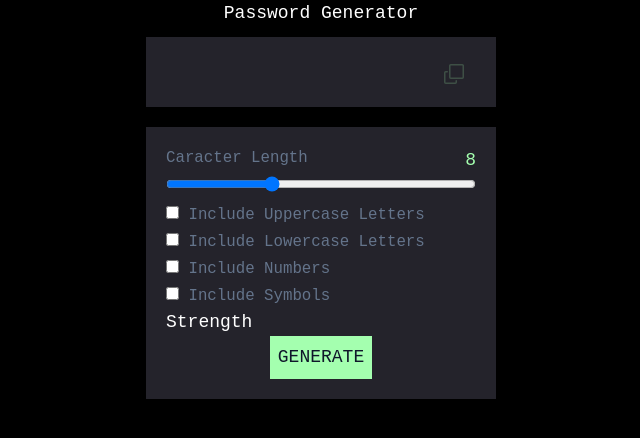
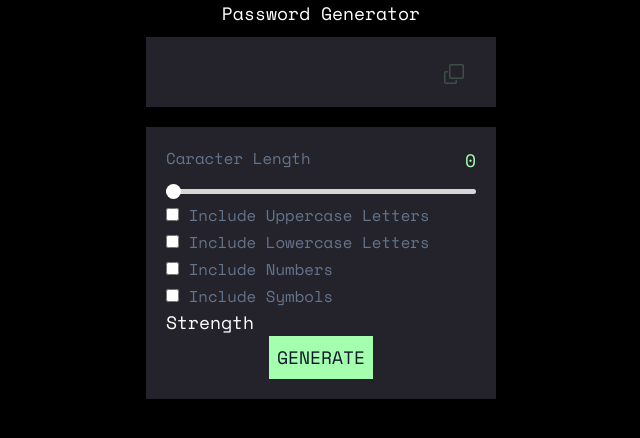
Before and after one commit to RafaeLS85/password-generator, a React (Vite) app: page / in a window 1280 px wide. Shown: the top 438 px of the page, without its empty margins (319-959 px from the left). Built offline with nearby package versions, Linux system fonts and the light colour scheme.

Commit message:
add custom input range

```diff
--- a/src/App.jsx
+++ b/src/App.jsx
@@ -3,6 +3,17 @@ import useGeneratePass from "./hooks/useGeneratePass";
 import styles from "./styles.module.css";
 
 export default function App() {
+
+
+  const slider = document.getElementById("lengthRange");
+
+  slider?.addEventListener("input", () => {
+    let x = slider.value
+    let color = `linear-gradient( 90deg, rgb(117, 252, 117) ${x}%, rgb(214, 214, 214)  ${x}% )`
+    slider.style.background = color;
+ })
+
+//  0 = 0, 20 = 8, 40 = 12, 60 = 16, 80 = 20, 100 = 32
 
   const {
     password,
@@ -13,19 +24,25 @@ export default function App() {
     includeLowerCase,
     setIncludeLowerCase,
     includeNumbers,
-    setIncludeNumbers ,
+    setIncludeNumbers,
     includeSymbols,
     setIncludeSymbols,
     createPassword,
-    onHandleCopy
-  } = useGeneratePass()
+    onHandleCopy,
+  } = useGeneratePass();
 
   return (
+    <main id='rafaels85'>
+
     <div className="grid place-items-center text-white">
       <h2>Password Generator</h2>
       <div className={`flex ${styles.box} justify-between`}>
         <div className={styles.password}> {password} </div>
-        <div className={  password ? `cursor-pointer` : `opacity-20 pointer-events-none` }>
+        <div
+          className={
+            password ? `cursor-pointer` : `opacity-20 pointer-events-none`
+          }
+        >
           <CopyImg
             className="justify-center mx-2 mt-1 "
             fill="#A4FFAF"
@@ -36,47 +53,88 @@ export default function App() {
       <div className={styles.box}>
         <form>
           <div className="flex">
-            <div className="w-1/2 text-start text-slate-500 text-sm ">Caracter Length</div>
-            <div className={`w-1/2 text-end  ${styles.num_length}  `}>{password_length}</div>
+            <div className="w-1/2 text-start text-slate-500 text-sm ">
+              Caracter Length
+            </div>
+            <div className={`w-1/2 text-end  ${styles.num_length}  `}>
+              {password_length}
+            </div>
           </div>
           <input
-            className="w-full"
+            className={`w-ful ${styles.slider} `}
             type="range"
-            min="4"
-            max="16"
+            min="0"
+            max="100"
+            step="20"
+            id="lengthRange"
             value={password_length}
             onChange={(e) => setPasswordLength(e.target.value)}
           />
           <div className="w-full">
-            <label className="text-slate-500 text-sm" >
-              <input type="checkbox" id="upperCase" value="first_checkbox" checked={includeUpperCase} onChange={ () => setIncludeUpperCase(!includeUpperCase) } />{" "}
+            <label className="text-slate-500 text-sm">
+              <input
+                type="checkbox"
+                id="upperCase"
+                checked={includeUpperCase}
+                onChange={() => setIncludeUpperCase(!includeUpperCase)}
+              />{" "}
               Include Uppercase Letters
             </label>
           </div>
 
           <div className="w-full">
             <label className="text-slate-500 text-sm">
-              <input type="checkbox" id="lowerCase" value="first_checkbox" checked={includeLowerCase} onChange={ () => setIncludeLowerCase(!includeLowerCase) }  />{" "}
+              <input
+                type="checkbox"
+                id="lowerCase"
+                checked={includeLowerCase}
+                onChange={() => setIncludeLowerCase(!includeLowerCase)}
+              />{" "}
               Include Lowercase Letters{" "}
             </label>
           </div>
           <div className="w-full">
             <label className="text-slate-500 text-sm">
-              <input type="checkbox" id="numbers" value="first_checkbox" checked={includeNumbers } onChange={ () => setIncludeNumbers(!includeNumbers) } />{" "}              Include Numbers{" "}
+              <input
+                type="checkbox"
+                id="numbers"
+                checked={includeNumbers}
+                onChange={() => setIncludeNumbers(!includeNumbers)}
+              />{" "}
+              Include Numbers{" "}
             </label>
           </div>
           <div className="w-full">
             <label className="text-slate-500 text-sm">
-              <input type="checkbox" id="symbols" value="first_checkbox"  checked={includeSymbols } onChange={ () => setIncludeSymbols (!includeSymbols ) } />{" "}
+              <input
+                type="checkbox"
+                id="symbols"
+                checked={includeSymbols}
+                onChange={() => setIncludeSymbols(!includeSymbols)}
+              />{" "}
               Include Symbols{" "}
             </label>
           </div>
         </form>
         <h1>Strength</h1>
         <div className=" text-center ">
-          <button className={`${styles.generate_btn} text-slate-900 `} onClick={ () => createPassword({password_length, includeUpperCase, includeLowerCase, includeNumbers, includeSymbols}) } >GENERATE</button>
+          <button
+            className={`${styles.generate_btn} text-slate-900 `}
+            onClick={() =>
+              createPassword({
+                password_length,
+                includeUpperCase,
+                includeLowerCase,
+                includeNumbers,
+                includeSymbols,
+              })
+            }
+          >
+            GENERATE
+          </button>
         </div>
       </div>
     </div>
+    </main>
   );
 }
--- a/src/hooks/useGeneratePass.jsx
+++ b/src/hooks/useGeneratePass.jsx
@@ -1,7 +1,7 @@
 import { useState } from 'react'
 
 export default function useGeneratePass(){
-    const [ password_length, setPasswordLength ] = useState("8");
+    const [ password_length, setPasswordLength ] = useState("0");
     const [password, setPassword] = useState(null);
     const [, setIsCopied] = useState(false);
     const [includeUpperCase, setIncludeUpperCase] = useState(false);
--- a/src/index.css
+++ b/src/index.css
@@ -1,8 +1,8 @@
+@import url('https://fonts.googleapis.com/css2?family=Space+Mono:wght@400;700&display=swap');
 @tailwind base;
 @tailwind components;
 @tailwind utilities;
 
-@import url('https://fonts.googleapis.com/css2?family=Space+Mono:wght@400;700&display=swap');
 :root {
   font-family: 'Space Mono', monospace;
   font-style: normal;
--- a/src/styles.module.css
+++ b/src/styles.module.css
@@ -27,3 +27,32 @@
     font-size: 20px;
     color: #ffffff;
   }
+
+
+
+  .slider{
+    -webkit-appearance: none;
+    -moz-appearance: none;
+    height:5px;
+    width: 100%;
+    background: linear-gradient( 90deg, rgb(214, 214, 214) 0%, rgb(214, 214, 214)  100% );
+    border-radius:12px;
+  }
+
+  .slider::-webkit-slider-thumb{
+    -webkit-appearance: none;
+    appearance: none;
+    width: 15px;
+    height: 15px;
+    background: white;
+    border-radius: 50%;
+    cursor: pointer;
+  }
+
+.slider::-moz-range-thumb{
+    width: 15px;
+    height: 15px;
+    background: white;
+    border-radius: 50%;
+    cursor: pointer;
+}
```
